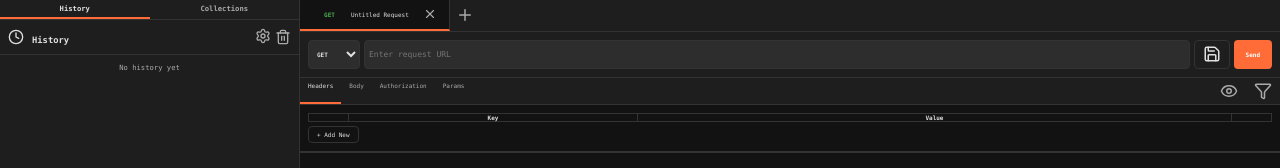
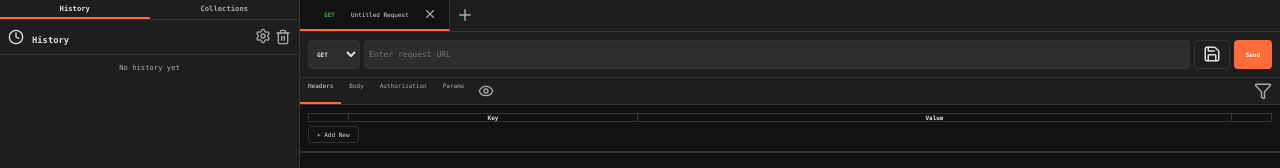
Before and after one commit to mayugoro/ekstensi-api-client, a React (Vite) app: page / in a window 1280 px wide. Shown: the top 168 px of the page. Built offline with nearby package versions, Linux system fonts and the light colour scheme.

Commit message:
feat: add RequestEditor component to manage request parameters, headers, body, and authentication

```diff
--- a/src/components/RequestEditor.tsx
+++ b/src/components/RequestEditor.tsx
@@ -75,15 +75,16 @@ export const RequestEditor: React.FC<Props> = ({ request, onChange, language, is
         {showAuth && <div className={`section-tab ${activeTab === 'auth' ? 'active' : ''}`} onClick={() => setActiveTab('auth')}>{t(language, 'authTab')}</div>}
         {showParams && <div className={`section-tab ${activeTab === 'params' ? 'active' : ''}`} onClick={() => setActiveTab('params')}>{t(language, 'paramsTab')}</div>}
 
-        <div style={{ marginLeft: 'auto', display: 'flex' }}>
-          <div
-            style={{ display: 'flex', alignItems: 'center', padding: '0.5rem 1rem', cursor: 'pointer', color: 'var(--text-secondary)' }}
-            onClick={() => setIsBlurred(!isBlurred)}
-            title={isBlurred ? "Unblur contents" : "Blur contents"}
-          >
-            {isBlurred ? <EyeOff size={18} /> : <Eye size={18} />}
-          </div>
+        {/* Blur icon – placed right after the last visible tab */}
+        <div
+          onClick={() => setIsBlurred(!isBlurred)}
+          title={isBlurred ? "Unblur contents" : "Blur contents"}
+          style={{ display: 'flex', alignItems: 'center', padding: '0.5rem 0.75rem', cursor: 'pointer', color: isBlurred ? 'var(--accent-color)' : 'var(--text-secondary)' }}
+        >
+          {isBlurred ? <EyeOff size={16} /> : <Eye size={16} />}
+        </div>
 
+        <div style={{ marginLeft: 'auto' }}>
           <div style={{ position: 'relative' }}>
             <div
               style={{ display: 'flex', alignItems: 'center', padding: '0.5rem 1rem', cursor: 'pointer', color: showFilter ? 'var(--text-primary)' : 'var(--text-secondary)' }}
```
